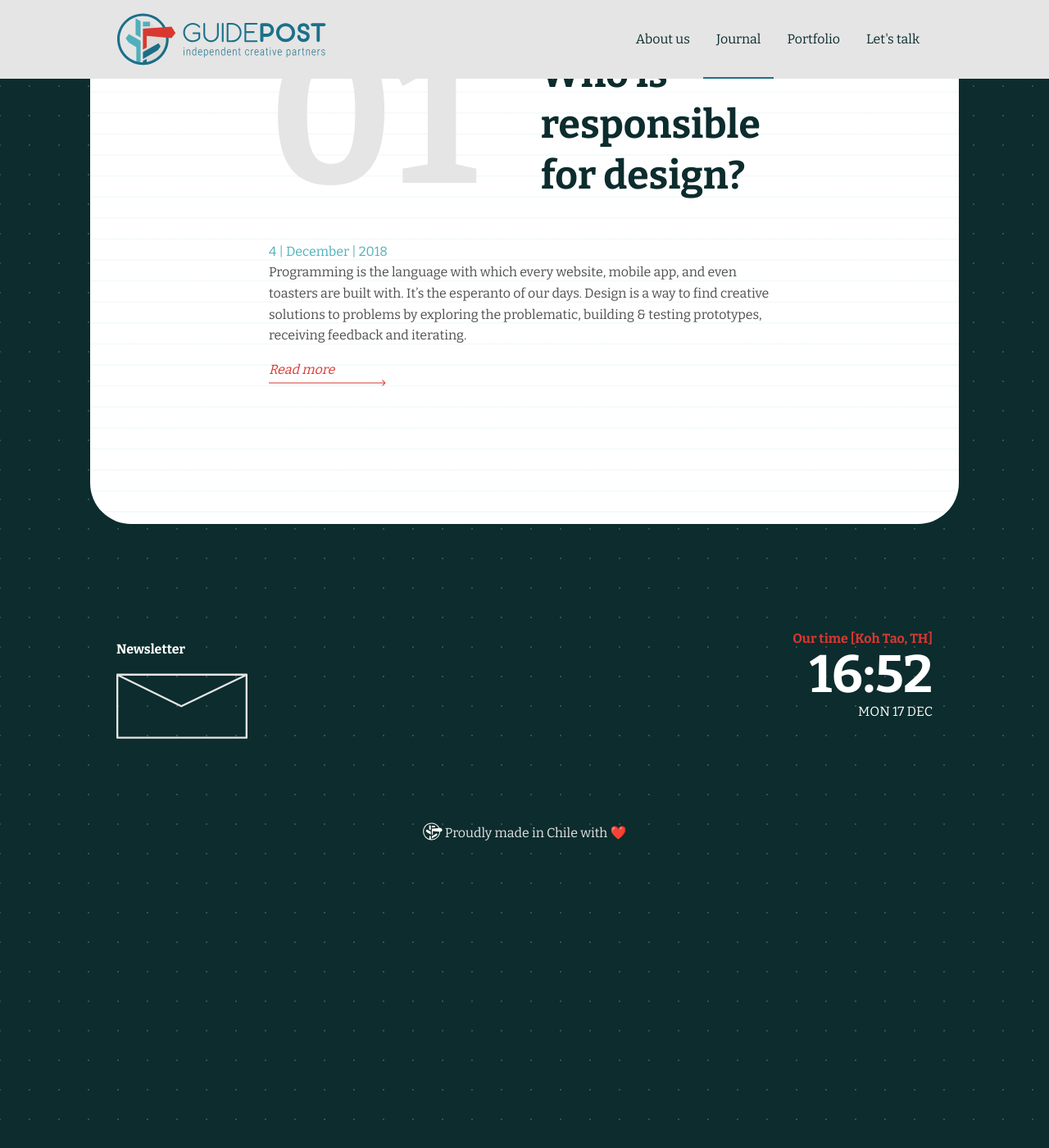
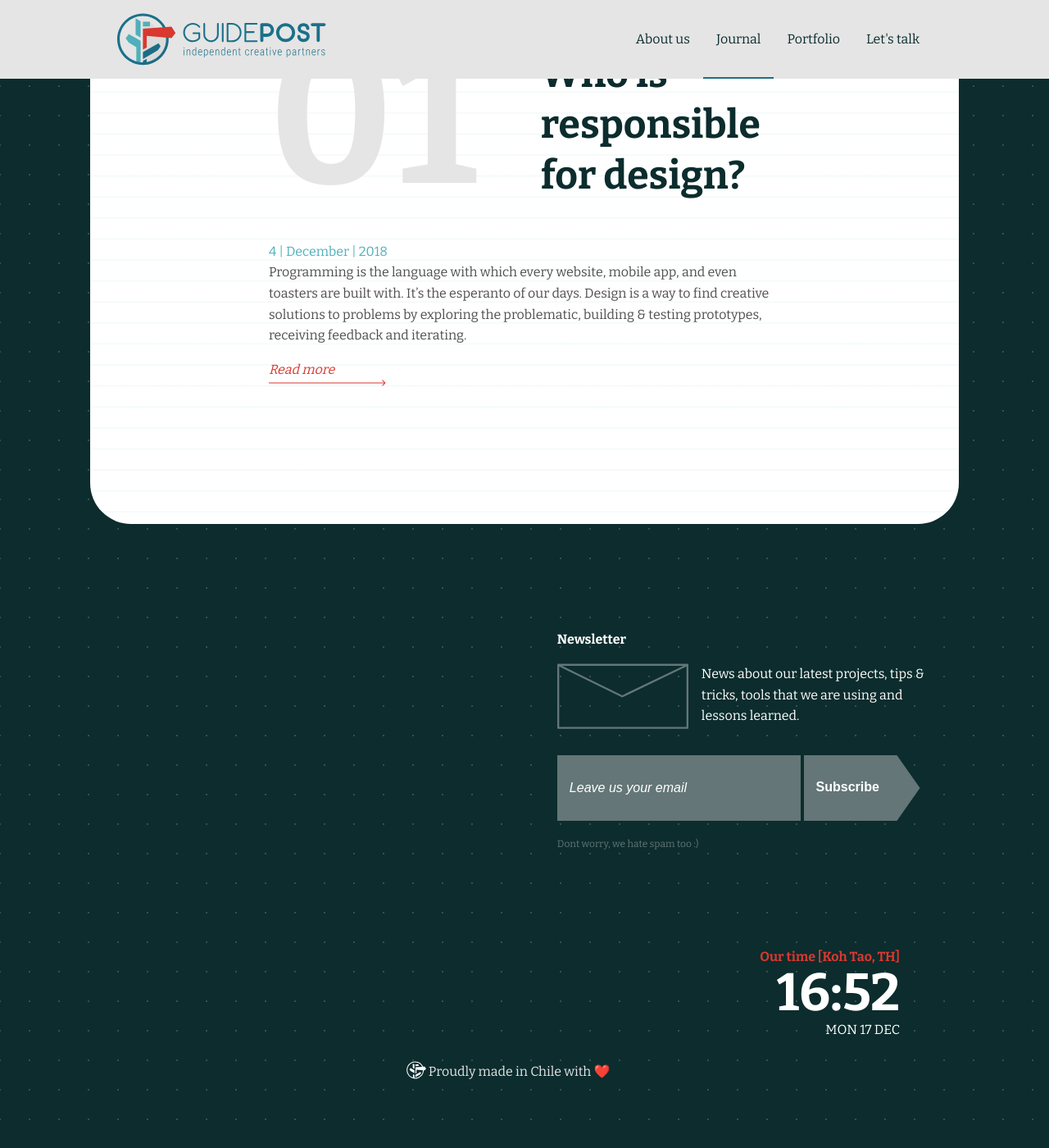
Before and after one commit to GuidePostCreative/guidepost.design, a Jekyll site: the page built from journal.html, in a window 1280 px wide and 1400 px high, scrolled down 471 px. Shown: the whole window at 82% size. Built offline with Jekyll 4.4.1, drawn with Linux system fonts in a browser that asks for light colours.

Commit message:
Add newsletter block to footer

```diff
--- a/_includes/footer.html
+++ b/_includes/footer.html
@@ -2,20 +2,29 @@
   <div class="container">
     <div class="content">
       <div class="contact">
-        <div class="col">
+        <div class="col-6">
+
+        </div>
+        <div class="col-6">
           <div class="newsletter">
             <h3 class="newsletter-title">Newsletter</h3>
-            <div class="newsletter-slide">
+            <div class="newsletter-info">
               <img class="newsletter-icon" src="/assets/img/footer/newsletter.svg" alt="Signup to our newsletter"/>
-              <div class="newsletter-form">
-                <form action="https://guidepostcreative.us19.list-manage.com/subscribe/post?u=20fd62f82bfdeda0ba02007cc&amp;id=41c08b5c99" method="post" id="mc-embedded-subscribe-form" name="mc-embedded-subscribe-form" class="validate" target="_blank" novalidate>
+              <p class="newsletter-lead">News about our latest projects, tips & tricks, tools that we are using and lessons learned.</p>
+            </div>
+            <form class="newsletter-form" action="https://guidepostcreative.us19.list-manage.com/subscribe/post?u=20fd62f82bfdeda0ba02007cc&amp;id=41c08b5c99" method="post" id="mc-embedded-subscribe-form" name="mc-embedded-subscribe-form" class="validate" target="_blank" novalidate>
               <input class="newsletter-email-input" name="EMAIL" type="email" placeholder="Leave us your email"/>
+              <button class="newsletter-submit" type="submit">
+                {% include footer/newsletter-btn-bg.svg %}
+                <span>Subscribe</span>
+              </button>
             </form>
+            <p class="newsletter-footer">Dont worry, we hate spam too :)</p>
           </div>
         </div>
       </div>
-        </div>
-        <div class="col">
+      <div class="col-12">
+        <div class="credits">
             <div class="clock" id="footer-guidepost-clock">
               <div class="location"></div>
               <div class="time"></div>
@@ -26,11 +35,9 @@
               <div class="time"></div>
               <div class="date"></div>
             </div>
-        </div>
-      </div>
-      <div class="credits">
           <p><img src="/assets/img/logos/favicon_white.svg" class="footer-logo" alt="GuidePost white imagetype"/> Proudly made in <span class="nowrap"><a href="https://duckduckgo.com/?q=Chile&t=h_&iax=images&ia=images" target="_blank" rel="noopener">Chile</a> with ❤️</span></p>
         </div>
       </div>
     </div>
+  </div>
 </footer>
--- a/assets/css/_footer.sass
+++ b/assets/css/_footer.sass
@@ -7,6 +7,9 @@ $newsletter-bg-color: $footer-color
 
 $newsletter-btn-height: 70px
 $newsletter-btn-width: 0
+
+$footer-dim-color: #647677
+
 
 .footer
   padding: (4 * $gutter) 0
@@ -34,59 +37,81 @@ $newsletter-btn-width: 0
         color: white
         font-weight: bold
         margin-bottom: $gutter
-      .newsletter-slide
+      .newsletter-info
         position: relative
         height: $newsletter-height
         .newsletter-icon
           height: $newsletter-height
-        .newsletter-form
-          position: absolute
-          left: -1000px
-          top: 0
+          float: left
+          margin-right: $gutter
+        .newsletter-lead
+          color: white
+
+      .newsletter-form
+        margin: 2 * $gutter 0 0
+        padding: 0
+        position: relative
+        height: $newsletter-height
+        transition: all 0.3s
+        background: none
+        display: flex
+        flex-direction: row
+        @media (max-width: $page-threashold-mobile)
+          left: 0
+          width: 220px
+
+        .newsletter-email-input
+          border: none
+          width: 70%
+          padding: 30px 15px
+          color: white
+          font-style: italic
+          font-size: $font-size
+          height: $newsletter-height - 60px
+          background: $footer-dim-color
+          border-radius: 0
+          &:focus
+            outline: none
+          &::placeholder
+            color: lighten(white, 30%)
+
+        .newsletter-submit
           height: $newsletter-height
-          width: $newsletter-width - 30px
-          transition: all 0.3s
-          margin: 0
-          padding: 0
-          background: none
-          @media (max-width: $page-threashold-mobile)
-            left: 0
-            width: 220px
+          padding: 30px 15px
+          border: none
+          font-size: $font-size
+          position: relative
+          width: 40%
+          margin-left: 4px
+          font-weight: bold
+          background: transparent
+          overflow: hidden
+          span
+            position: absolute
+            left: 15px
+            top: 30px
+            color: white
 
-          &:after
-            content: " "
+          .newsletter-btn-bg
+            height: $newsletter-height
             position: absolute
-            height: 0
-            width: 0
-            left: $newsletter-width
             top: 0
-            border: $newsletter-height / 2 solid transparent
-            border-left: $newsletter-height / 3 solid $newsletter-bg-color
-            z-index: 1
-            @media (max-width: $page-threashold-mobile)
-              left: 220px
-              top: 0
+            right: 0
+            z-index: 0
+            path
+              fill: $footer-dim-color
+          &:hover
+            span
+              color: white
+            .newsletter-btn-bg
+              path
+                fill: $secondary_color_2
 
-          .newsletter-email-input
-            border: none
-            width: $newsletter-width - 30px
-            padding: 30px 15px
-            color: $secondary_color_1
-            font-style: italic
-            font-size: $font-size * 1.5
-            height: $newsletter-height - 60px
-            background: $newsletter-bg-color
-            border-radius: 0
-            &:focus
-              outline: none
-
-            @media (max-width: $page-threashold-mobile)
-              width: 190px
-              font-size: $font-size
-
-        &:hover
-          .newsletter-form
-            left: 0
+      .newsletter-footer
+        font-size: $font-size-small
+        text-align: left
+        margin-top: $gutter
+        color: $footer-dim-color
 
   .credits
     text-align: center
```
Also changed, not shown: _includes/footer/newsletter-btn-bg.svg (added), assets/img/footer/newsletter-btn.svg (added), assets/img/footer/newsletter.svg, 10 other files. Lines whose indentation alone changed are shown as unchanged.
